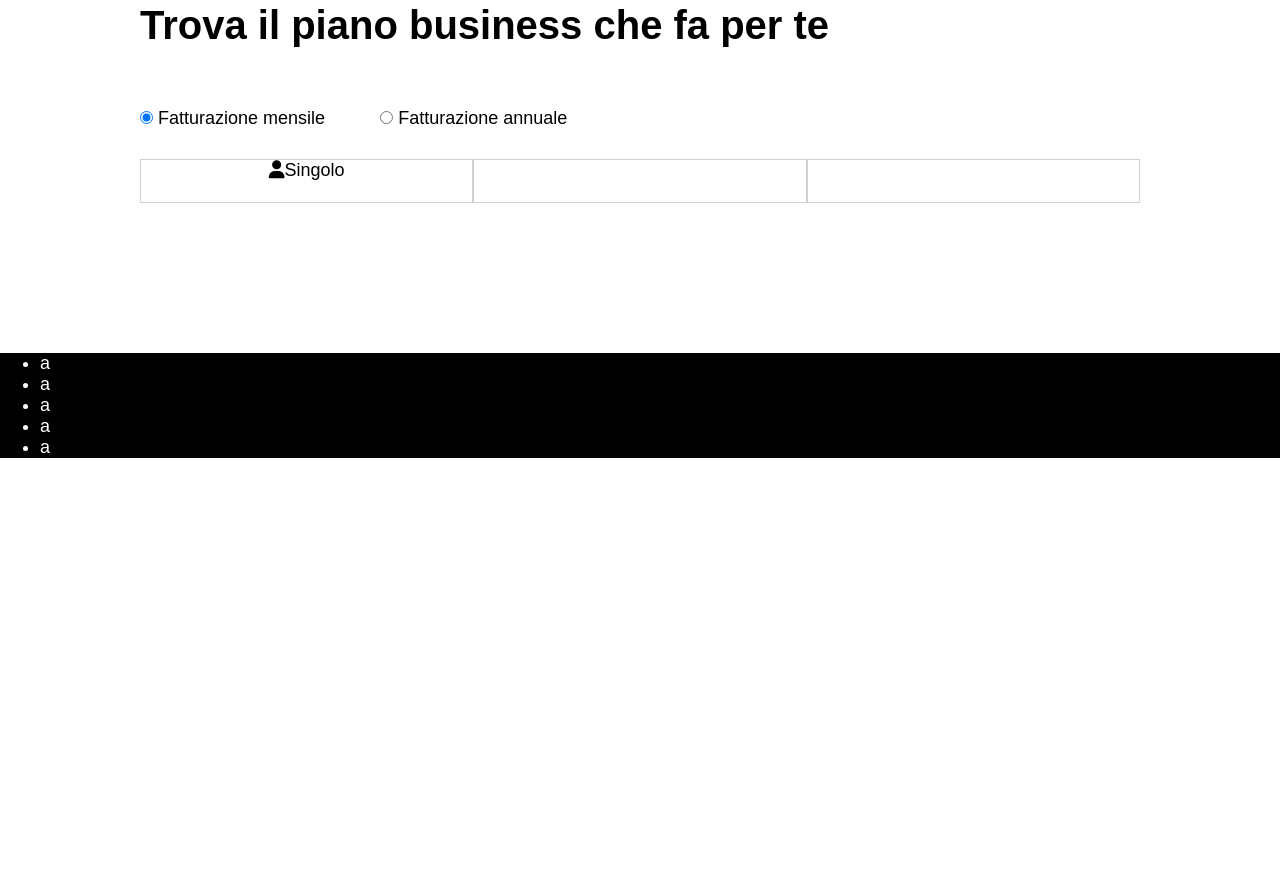
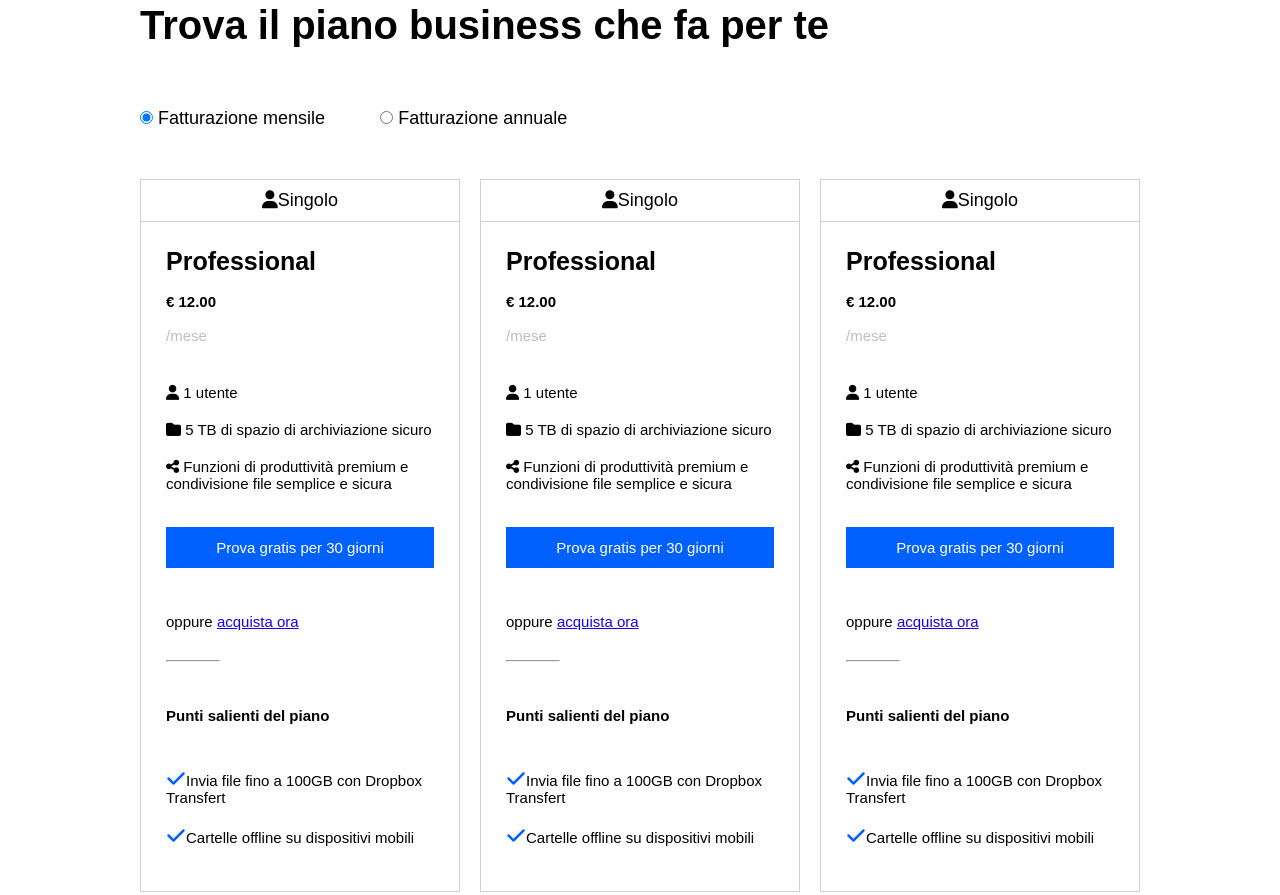
Before and after one commit to StefaniaSperani/dropbox, a plain HTML site: page index.html in a window 1280 px wide. Shown: the part 949-1844 px from the top of the page. Before the commit the page ends 1407 px from the top, so only its background shows below. Drawn offline with Linux system fonts and the light colour scheme.

Commit message:
sviluppo card

```diff
--- a/css/style.css
+++ b/css/style.css
@@ -13,6 +13,7 @@
     --blue: #0D2481;
     --yellow: #FFD830;
     --grey: #D0D0D3;
+    --darkgrey: #bdbdbe;
 }
 
 *{
@@ -139,7 +140,13 @@ nav span{
     text-align: center;
 }
 
-
+.btn-card{
+    display: block;
+    width: 100%;
+    margin: 15px auto;
+    padding: 12px 20px;
+    font-size: 15px;
+}
 /* Main */
 
 h2{
@@ -160,17 +167,70 @@ main label{
 
 .flex-card{
     display: flex;
+    align-items: stretch;
 }
 
 .card{
-    width: calc(100% / 3);
-    margin-top: 30px;
+    width: calc(100% -20/ 3);
+    margin-top: 50px;
     text-align: center;
     border: 1px solid var(--grey);
 }
 
+.user{
+    padding: 10px ;
+    border-bottom: 1px solid  var(--grey);
+}
+
+h3 {
+    font-size: 25px;
+}
+.text-card {
+    display: flex;
+    text-align: start;
+    justify-content: flex-start;
+    flex-flow: column;
+    padding: 25px;
+    font-size: 15px;
+}
+
+.grey{
+    color: var(--darkgrey);
+    padding-bottom: 40px;
+}
+
+li {
+    padding-bottom: 20px;
+    list-style-type: none;
+}
 
 
+.shop{
+    padding: 30px 0;
+}
+
+a{
+    color: #1800EE;
+}
+
+hr{
+    width: 20%;
+}
+
+.fa-check{
+    color: var(--lightblue);
+    font-weight: bold;
+    font-size: 20px;
+}
+
+h4{
+    padding: 45px 0;
+}
+
+.card2{
+    margin-left: 20px;
+    margin-right: 20px;
+}
 /* footer */
 footer{
     background-color: var(--black);
--- a/index.html
+++ b/index.html
@@ -5,7 +5,7 @@
     <meta http-equiv="X-UA-Compatible" content="IE=edge">
     <meta name="viewport" content="width=device-width, initial-scale=1.0">
     <link rel="stylesheet" href="https://cdnjs.cloudflare.com/ajax/libs/font-awesome/6.2.0/css/all.min.css" integrity="sha512-xh6O/CkQoPOWDdYTDqeRdPCVd1SpvCA9XXcUnZS2FmJNp1coAFzvtCN9BmamE+4aHK8yyUHUSCcJHgXloTyT2A==" crossorigin="anonymous" referrerpolicy="no-referrer" />
-    <link rel="stylesheet" href="/css/style.css">
+    <link rel="stylesheet" href="./css/style.css">
     <title>Dropbox</title>
 </head>
 <body>
@@ -68,20 +68,93 @@
                     <span class="checkmark"></span>
                         <label>Fatturazione annuale </label>
             </div>
-<!-- Inizio card oifferte -->
+<!-- Inizio card offerte -->
             <div class="flex-card">
                 <div class="card">
-                    <span><i class="fa-solid fa-user"></i>Singolo</span>
-                    <!-- <div class="text-card">
-                        Professional
-                    </div> -->
+                    <div class="user"><i class="fa-solid fa-user"></i>Singolo</div>
+                    <div class="text-card">
+                        <h3>Professional</h3> <br>
+                        <div><strong>€ 12.00</strong></div> <br>
+                        <div class="grey">/mese</div>
+                        <div class="info">
+                            <ul class="user2">
+                                <li><i class="fa-solid fa-user"></i> 1 utente</li>
+                                <li><i class="fa-solid fa-folder"></i> 5 TB di spazio di archiviazione sicuro</li>
+                                <li><i class="fa-solid fa-share-nodes"></i> Funzioni di produttività premium e condivisione
+                                file semplice e sicura</li>
+                            </ul>
+                            <button class="btn-lightblue btn-card">
+                                Prova gratis per 30 giorni
+                            </button>
+                            <div class="shop">oppure <a href="#">acquista ora</a></div>
+
+                            <hr>
+
+                            <h4>Punti salienti del piano</h4>
+                            <ul>
+                                <li><i class="fa-solid fa-check"></i>Invia file fino a 100GB con Dropbox Transfert</li>
+                                <li><i class="fa-solid fa-check"></i>Cartelle offline su dispositivi mobili</li>
+                            </ul>
+                        </div>
+                    </div>
+                </div>
+
+                <div class="card card2">
+                    <div class="user"><i class="fa-solid fa-user"></i>Singolo</div>
+                    <div class="text-card">
+                        <h3>Professional</h3> <br>
+                        <div><strong>€ 12.00</strong></div> <br>
+                        <div class="grey">/mese</div>
+                        <div class="info">
+                            <ul class="user2">
+                                <li><i class="fa-solid fa-user"></i> 1 utente</li>
+                                <li><i class="fa-solid fa-folder"></i> 5 TB di spazio di archiviazione sicuro</li>
+                                <li><i class="fa-solid fa-share-nodes"></i> Funzioni di produttività premium e condivisione
+                                file semplice e sicura</li>
+                            </ul>
+                            <button class="btn-lightblue btn-card">
+                                Prova gratis per 30 giorni
+                            </button>
+                            <div class="shop">oppure <a href="#">acquista ora</a></div>
+
+                            <hr>
+
+                            <h4>Punti salienti del piano</h4>
+                            <ul>
+                                <li><i class="fa-solid fa-check"></i>Invia file fino a 100GB con Dropbox Transfert</li>
+                                <li><i class="fa-solid fa-check"></i>Cartelle offline su dispositivi mobili</li>
+                            </ul>
+                        </div>
+                    </div>
                 </div>
 
                 <div class="card">
+                    <div class="user"><i class="fa-solid fa-user"></i>Singolo</div>
+                    <div class="text-card">
+                        <h3>Professional</h3> <br>
+                        <div><strong>€ 12.00</strong></div> <br>
+                        <div class="grey">/mese</div>
+                        <div class="info">
+                            <ul class="user2">
+                                <li><i class="fa-solid fa-user"></i> 1 utente</li>
+                                <li><i class="fa-solid fa-folder"></i> 5 TB di spazio di archiviazione sicuro</li>
+                                <li><i class="fa-solid fa-share-nodes"></i> Funzioni di produttività premium e condivisione
+                                file semplice e sicura</li>
+                            </ul>
+                            <button class="btn-lightblue btn-card">
+                                Prova gratis per 30 giorni
+                            </button>
+                            <div class="shop">oppure <a href="#">acquista ora</a></div>
 
-                </div>
-                <div class="card">
+                            <hr>
 
+                            <h4>Punti salienti del piano</h4>
+                            <ul>
+                                <li><i class="fa-solid fa-check"></i>Invia file fino a 100GB con Dropbox Transfert</li>
+                                <li><i class="fa-solid fa-check"></i>Cartelle offline su dispositivi mobili</li>
+                            </ul>
+                        </div>
+                    </div>
                 </div>
             </div>
         </section>
```
